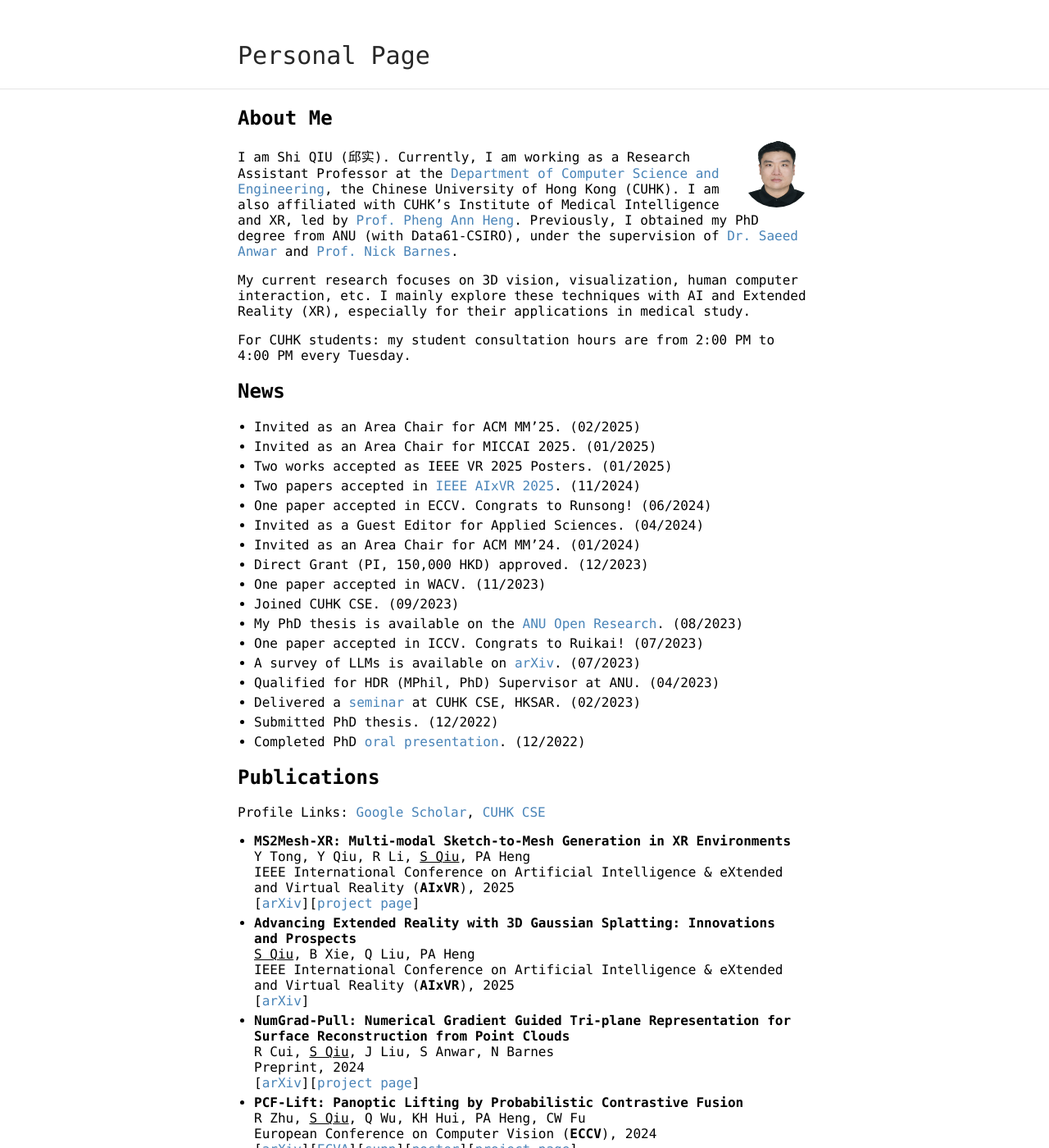
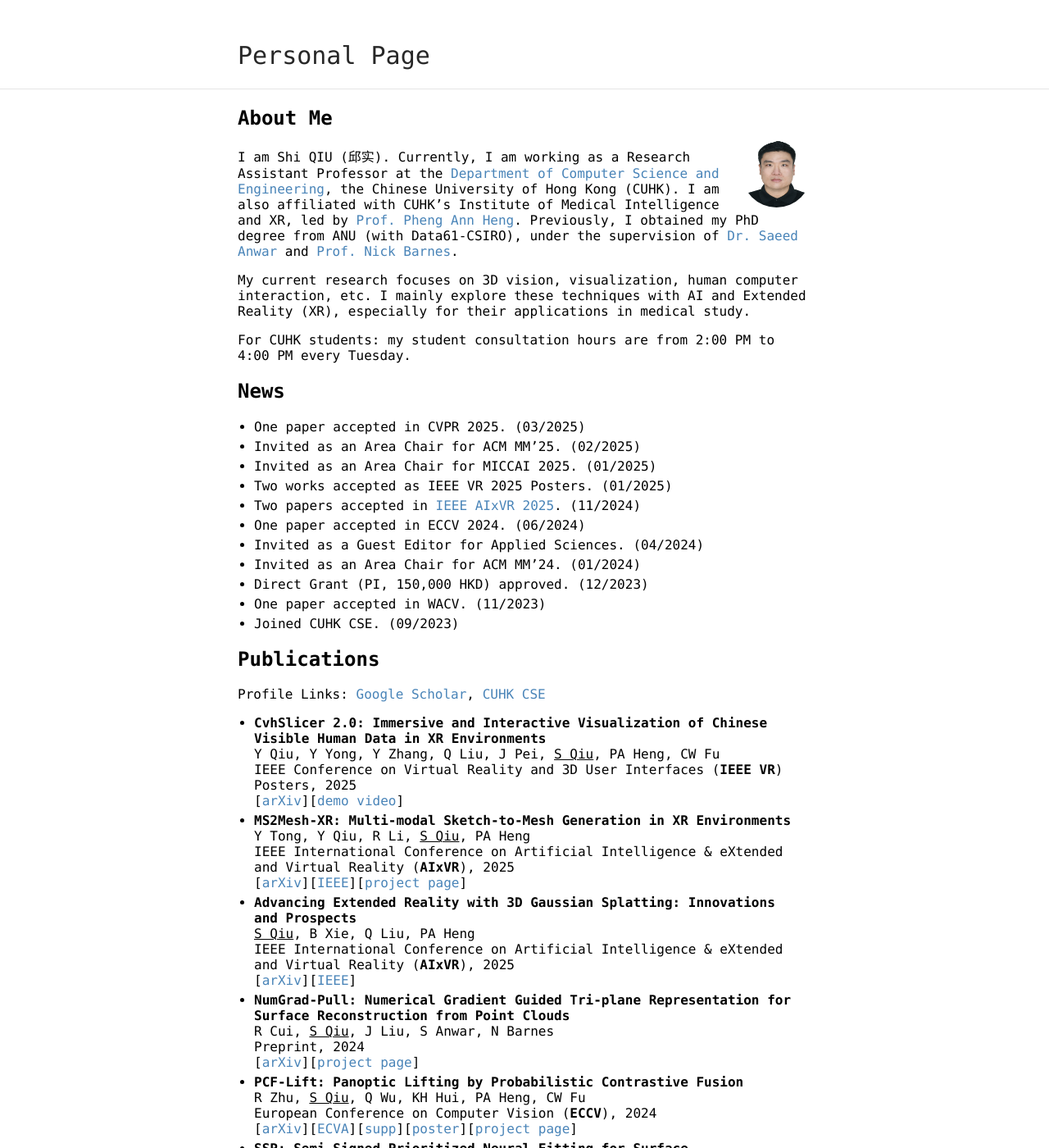
Before and after one commit to ShiQiu0419/ShiQiu0419.github.io, a Jekyll site: the page built from index.md, in a window 1280 px wide and 1400 px high. Shown: the whole window at 82% size. Built offline with Jekyll 4.4.1, drawn with Linux system fonts in a browser that asks for light colours; our own code applies the rules of GitHub Pages for plain Markdown files.

Commit message:
Update index.md

```diff
--- a/index.md
+++ b/index.md
@@ -12,34 +12,32 @@ My current research focuses on 3D vision, visualization, human computer interact
 For CUHK students: my student consultation hours are from 2:00 PM to 4:00 PM every Tuesday.
 
 ## News
+* One paper accepted in CVPR 2025. (03/2025)
 * Invited as an Area Chair for ACM MM'25. (02/2025)
 * Invited as an Area Chair for MICCAI 2025. (01/2025)
 * Two works accepted as IEEE VR 2025 Posters. (01/2025)
 * Two papers accepted in [IEEE AIxVR 2025](https://aixvr.tecnico.ulisboa.pt/). (11/2024)
-* One paper accepted in ECCV. Congrats to Runsong! (06/2024)
+* One paper accepted in ECCV 2024. (06/2024)
 * Invited as a Guest Editor for Applied Sciences. (04/2024)
 * Invited as an Area Chair for ACM MM'24. (01/2024)
 * Direct Grant (PI, 150,000 HKD) approved. (12/2023)
 * One paper accepted in WACV. (11/2023)
 * Joined CUHK CSE. (09/2023)
-* My PhD thesis is available on the [ANU Open Research](https://openresearch-repository.anu.edu.au/handle/1885/294551). (08/2023)
-* One paper accepted in ICCV. Congrats to Ruikai! (07/2023)
-* A survey of LLMs is available on [arXiv](https://arxiv.org/abs/2307.06435). (07/2023)
-* Qualified for HDR (MPhil, PhD) Supervisor at ANU. (04/2023)
-* Delivered a [seminar](https://www.cse.cuhk.edu.hk/upcoming-events/learning-deep-feature-representations-of-3d-point-cloud-data/) at CUHK CSE, HKSAR. (02/2023)
-* Submitted PhD thesis. (12/2022)
-* Completed PhD [oral presentation](https://drive.google.com/file/d/1s5WA7QUt-KPXTKrVfX8OfKB_EPONPWlh/view?usp=sharing). (12/2022)
 
 ## Publications
 Profile Links: [Google Scholar](https://scholar.google.com/citations?user=OPNVthUAAAAJ), [CUHK CSE](https://www.cse.cuhk.edu.hk/people/faculty/shi-qiu/)
+* **CvhSlicer 2.0: Immersive and Interactive Visualization of Chinese Visible Human Data in XR Environments**
+Y Qiu, Y Yong, Y Zhang, Q Liu, J Pei, <ins>S Qiu</ins>, PA Heng, CW Fu
+IEEE Conference on Virtual Reality and 3D User Interfaces (**IEEE VR**) Posters, 2025
+[[arXiv](https://arxiv.org/abs/2412.09008)][[demo video](https://youtu.be/CfR72S_0N-4)]
 * **MS2Mesh-XR: Multi-modal Sketch-to-Mesh Generation in XR Environments**
 Y Tong, Y Qiu, R Li, <ins>S Qiu</ins>, PA Heng
 IEEE International Conference on Artificial Intelligence & eXtended and Virtual Reality (**AIxVR**), 2025
-[[arXiv](https://arxiv.org/abs/2412.09008)][[project page](https://yueqiu0911.github.io/MS2Mesh-XR/)]
+[[arXiv](https://arxiv.org/abs/2412.09008)][[IEEE](https://ieeexplore.ieee.org/abstract/document/10896065)][[project page](https://yueqiu0911.github.io/MS2Mesh-XR/)]
 * **Advancing Extended Reality with 3D Gaussian Splatting: Innovations and Prospects**
 <ins>S Qiu</ins>, B Xie, Q Liu, PA Heng
 IEEE International Conference on Artificial Intelligence & eXtended and Virtual Reality (**AIxVR**), 2025
-[[arXiv](https://arxiv.org/abs/2412.06257)]
+[[arXiv](https://arxiv.org/abs/2412.06257)][[IEEE](https://ieeexplore.ieee.org/abstract/document/10896112)]
 * **NumGrad-Pull: Numerical Gradient Guided Tri-plane Representation for Surface Reconstruction from Point Clouds**
 R Cui, <ins>S Qiu</ins>, J Liu, S Anwar, N Barnes
 Preprint, 2024
```
